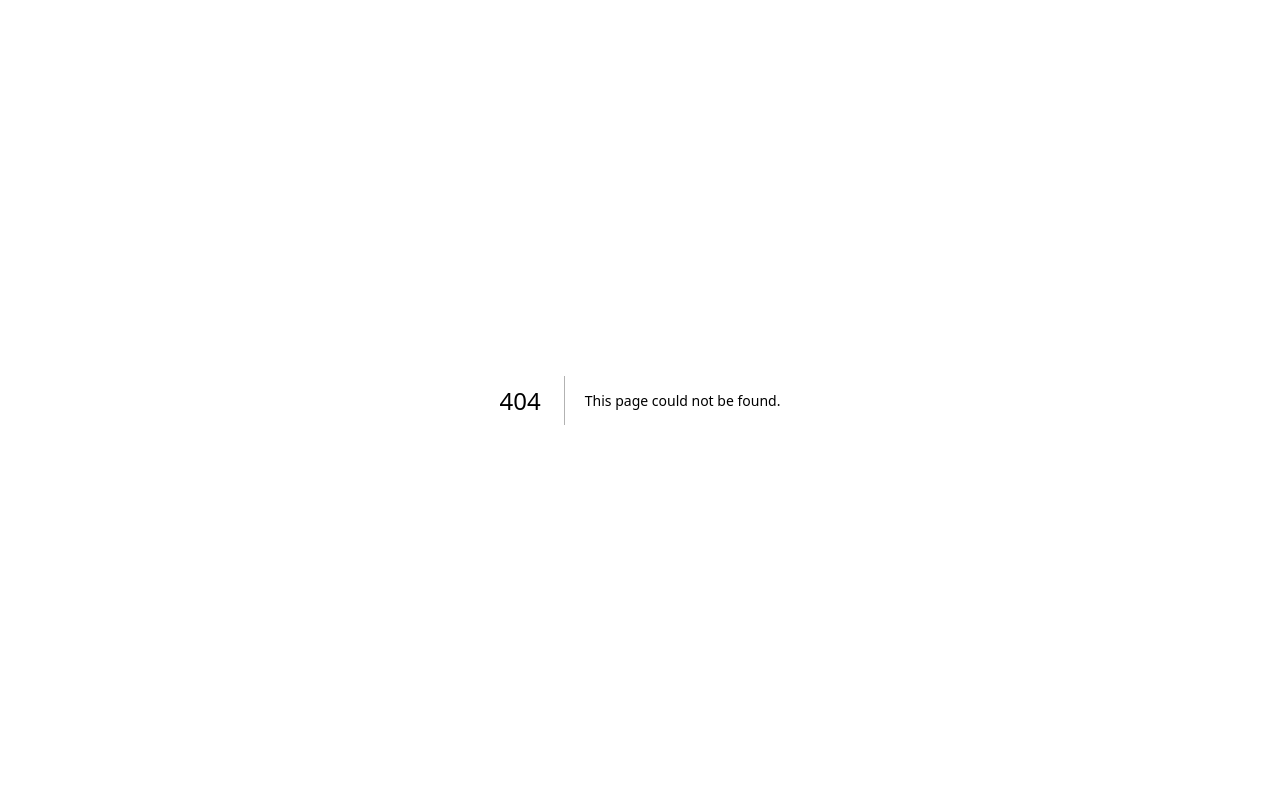
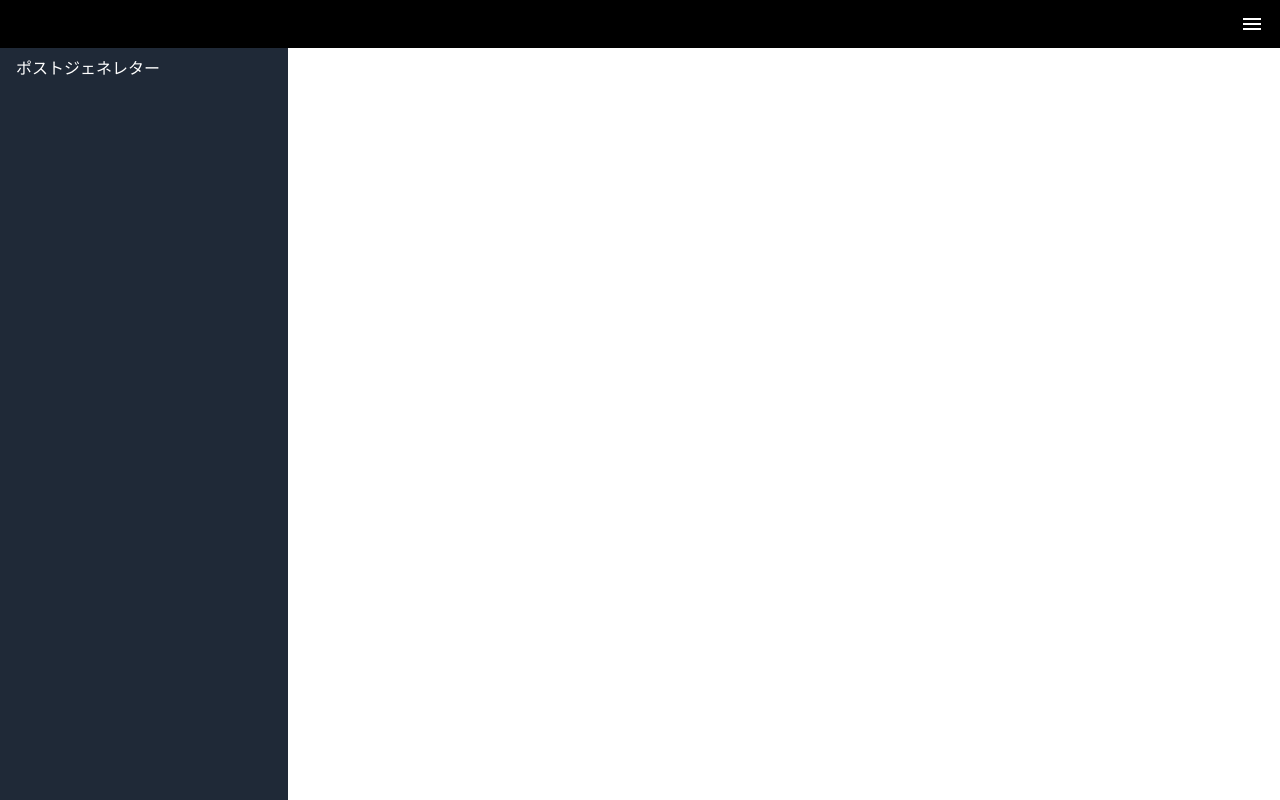
Before and after one commit to SlothCorporation/VirtualSoundBox, a Next.js app in the folder frontend/: page /admin in a window 1280 px wide. Before the commit this address had no page. Built offline with nearby package versions, Linux system fonts and the light colour scheme.

Commit message:
create admin layout

```diff
--- /dev/null
+++ b/frontend/src/components/AdminLayout.tsx
@@ -0,0 +1,44 @@
+import React, {ReactNode} from 'react';
+import GlobalNavLayout from "@/components/layouts/GlobalNavLayout";
+import {SideNavHeading, SideNavLink} from "@/components/sideNav/sideNav";
+import Sidebar from "@/components/Sidebar/Sidebar";
+
+interface LayoutProps {
+  children: ReactNode;
+}
+
+function SideNavContent() {
+  return (
+    <>
+      <nav className="grow overflow-y-auto">
+        <div className="flex flex-col gap-8 px-4 py-8">
+          <div>
+            <SideNavHeading title="会員メニュー"/>
+            <SideNavLink href="/">そのうち実装される</SideNavLink>
+          </div>
+          <div>
+            <SideNavHeading title="コンテンツ"/>
+            <SideNavLink href="/">ランキング</SideNavLink>
+          </div>
+        </div>
+      </nav>
+    </>
+  );
+}
+
+function AdminLayout({children}: LayoutProps) {
+  return (
+    <GlobalNavLayout
+      sideNavContent={<SideNavContent/>}
+    >
+      <main className="flex-1 w-full flex justify-center bg-white text-black">
+        <Sidebar />
+        <div className="w-full px-4">
+          {children}
+        </div>
+      </main>
+    </GlobalNavLayout>
+  );
+};
+
+export default AdminLayout;
--- a/frontend/src/components/Layout.tsx
+++ b/frontend/src/components/Layout.tsx
@@ -27,11 +27,15 @@ function SideNavContent() {
 
 function Layout({children}: LayoutProps) {
     return (
-        <GlobalNavLayout
-            sideNavContent={<SideNavContent />}
-        >
-            {children}
-        </GlobalNavLayout>
+      <GlobalNavLayout
+        sideNavContent={<SideNavContent/>}
+      >
+          <main className="flex-1 w-full flex justify-center bg-white text-black">
+              <div className="w-full max-w-[1280px] px-4">
+                  {children}
+              </div>
+          </main>
+      </GlobalNavLayout>
     );
 };
 
--- /dev/null
+++ b/frontend/src/components/Sidebar/Sidebar.tsx
@@ -0,0 +1,21 @@
+import React from "react";
+import SidebarItem from "@/components/Sidebar/SidebarItem";
+
+const menu = [
+  {
+    route: '/admin/post-generator',
+    label: 'ポストジェネレター',
+  },
+]
+
+export default function Sidebar() {
+  return (
+    <aside className="fixed left-0 z-9999 flex h-screen w-72 flex-col overflow-y-hidden bg-gray-800 text-white">
+      <ul className="mb-6 flex flex-col gap-1.5">
+      {menu.map((menuItem, menuIndex) => (
+        <SidebarItem key={menuIndex} item={menuItem} />
+      ))}
+      </ul>
+    </aside>
+  )
+}
--- /dev/null
+++ b/frontend/src/components/Sidebar/SidebarItem.tsx
@@ -0,0 +1,23 @@
+import Link from "next/link";
+import {useState} from "react";
+import {usePathname} from "next/navigation";
+
+type SidebarItemProp = {
+  route: string;
+  icon?: string;
+  label: string;
+}
+
+export default function SidebarItem({item}:{item: SidebarItemProp}) {
+  const [isActive, setActive] = useState(item.route === usePathname());
+
+  return (
+    <>
+    <li>
+      <Link href={item.route} className={`${isActive ? "bg-gray-500": ""} group relative flex items-center gap-2.5 rounded-sm px-4 py-2 font-medium text-bodydark1 hover:bg-gray-500`}>
+        {item.icon} {item.label}
+      </Link>
+    </li>
+    </>
+  )
+}
--- a/frontend/src/components/layouts/GlobalNavLayout.tsx
+++ b/frontend/src/components/layouts/GlobalNavLayout.tsx
@@ -45,11 +45,7 @@ export function GlobalNavLayout({
           </div>
         </nav>
       </header>
-      <main className="flex-1 w-full flex justify-center bg-white text-black">
-        <div className="w-full max-w-[1280px] px-4">
-          {children}
-        </div>
-      </main>
+      {children}
     </div>
   );
 };
--- /dev/null
+++ b/frontend/src/pages/admin/index.tsx
@@ -0,0 +1,9 @@
+import AdminLayout from "@/components/AdminLayout";
+
+export default function Home() {
+  return (
+    <AdminLayout>
+<div>これから</div>
+    </AdminLayout>
+  );
+}
--- /dev/null
+++ b/frontend/src/pages/admin/post-generator/index.tsx
@@ -0,0 +1,9 @@
+import AdminLayout from "@/components/AdminLayout";
+
+export default function Home() {
+  return (
+    <AdminLayout>
+      <div>これから</div>
+    </AdminLayout>
+  );
+}
```
